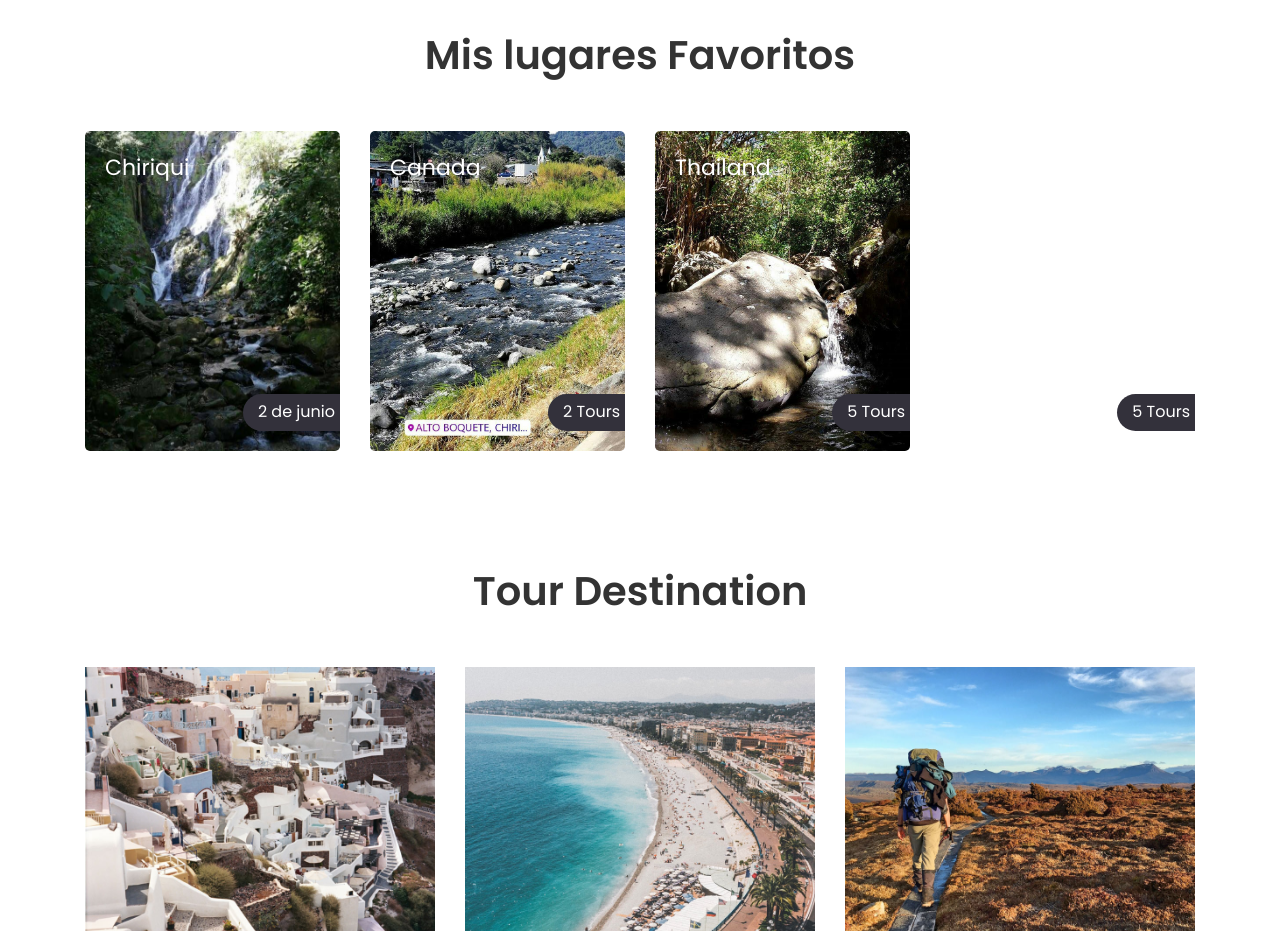
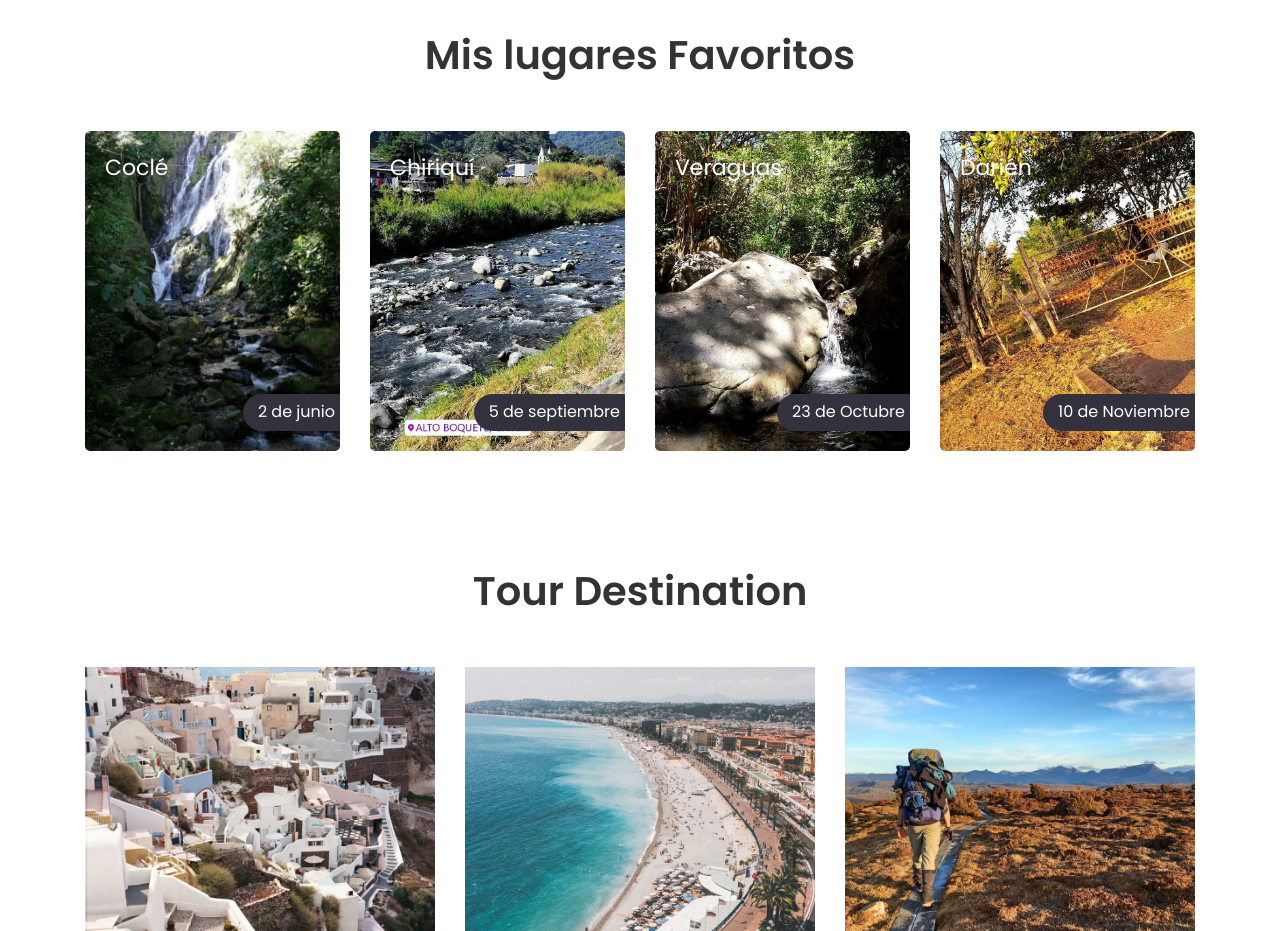
Before and after one commit to tiffanymiilene/tiffany.github.io, a plain HTML site: page index.html in a window 1280 px wide. Shown: the part 2420-3351 px from the top of the page. Drawn offline with Linux system fonts and the light colour scheme; some packages are replaced by stand-ins of ours; no server answers; animation ran at ten frames a second; files whose address does not match are found by name.

Commit message:
Update index.html

```diff
--- a/index.html
+++ b/index.html
@@ -217,7 +217,7 @@ Soy amargada y maliciosa. Los acentos los pongo con las manos y me encanta escri
         		<div class="project-destination">
         			<a href="#" class="img" style="background-image: url(images/place-1.jpg.jpg);">
         				<div class="text">
-        					<h3>Chiriqui</h3>
+        					<h3>Coclé</h3>
         					<span>2 de junio</span>
         				</div>
         			</a>
@@ -227,8 +227,8 @@ Soy amargada y maliciosa. Los acentos los pongo con las manos y me encanta escri
         		<div class="project-destination">
         			<a href="#" class="img" style="background-image: url(images/place-2.jpg.jpg);">
         				<div class="text">
-        					<h3>Canada</h3>
-        					<span>2 Tours</span>
+        					<h3>Chiriquí</h3>
+        					<span>5 de septiembre</span>
         				</div>
         			</a>
         		</div>
@@ -237,18 +237,18 @@ Soy amargada y maliciosa. Los acentos los pongo con las manos y me encanta escri
         		<div class="project-destination">
         			<a href="#" class="img" style="background-image: url(images/place-3.jpg.jpg);">
         				<div class="text">
-        					<h3>Thailand</h3>
-        					<span>5 Tours</span>
+        					<h3>Veraguas</h3>
+        					<span>23 de Octubre</span>
         				</div>
         			</a>
         		</div>
         	</div>
         	<div class="col-md-3 ftco-animate">
         		<div class="project-destination">
-        			<a href="#" class="img" style="background-image: url(images/place-4.jpg.jgp);">
+        			<a href="#" class="img" style="background-image: url(images/place-4.jpg.jpg);">
         				<div class="text">
-        					<h3>Autralia</h3>
-        					<span>5 Tours</span>
+        					<h3>Darién</h3>
+        					<span>10 de Noviembre</span>
         				</div>
         			</a>
         		</div>
```
